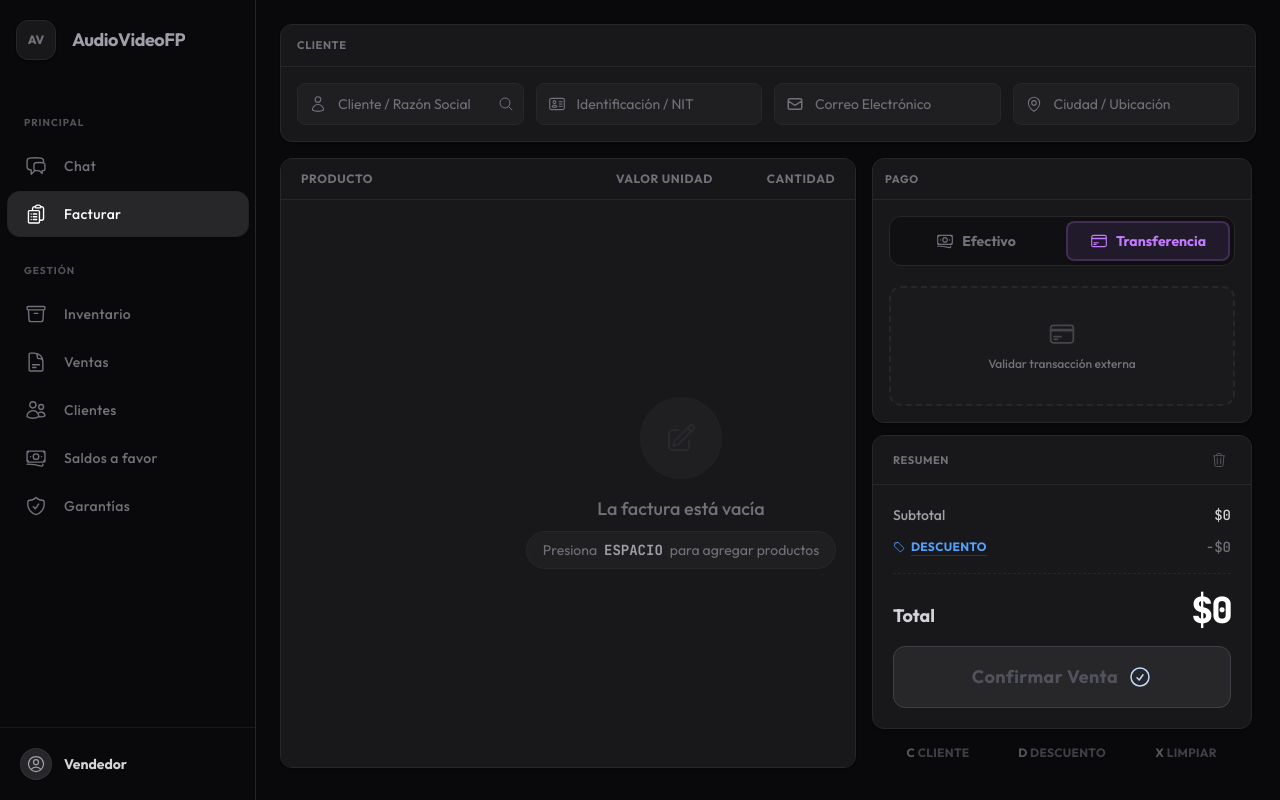
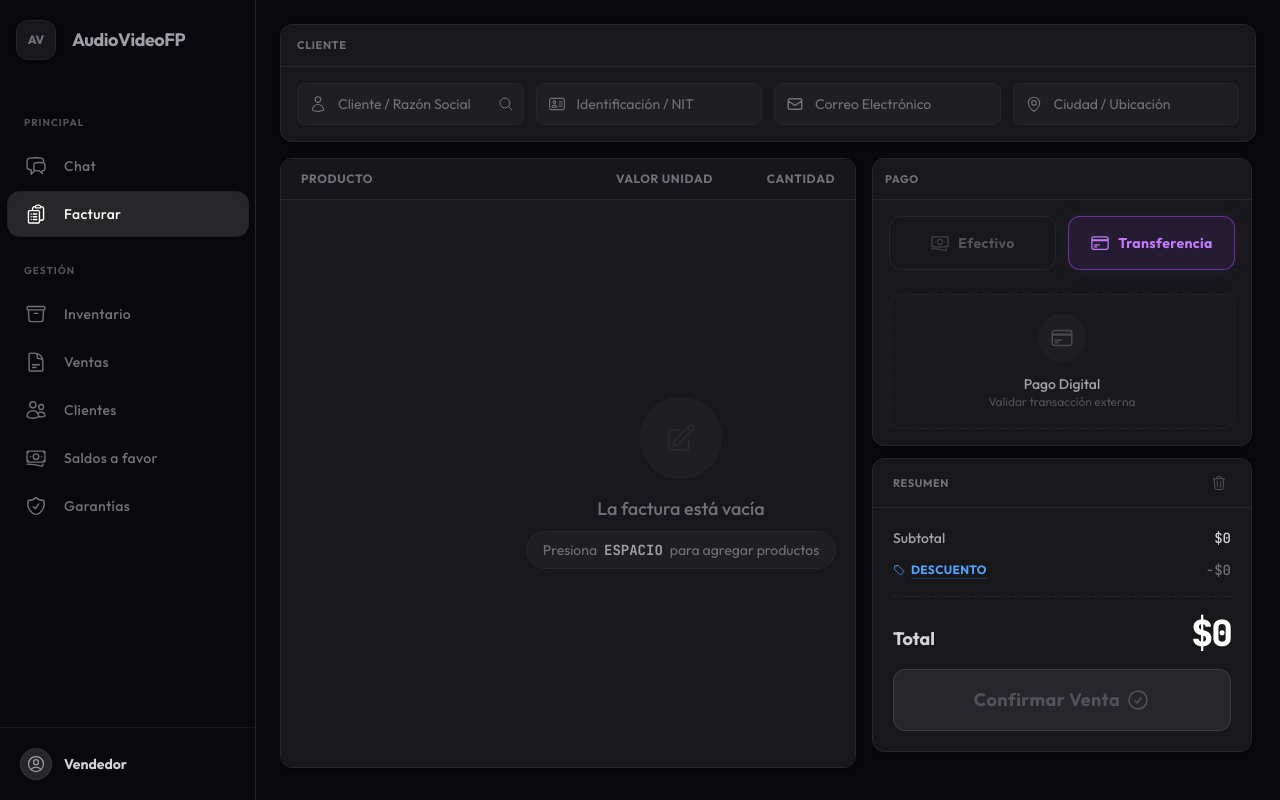
Before and after one commit to Sebasxs/smart-pos, a React (Vite) app in the folder client/: page /billing in a window 1280 px wide. Both pictures are taken after a click on the button "Transferencia". Built offline with nearby package versions, Linux system fonts and the light colour scheme.

Commit message:
feat(ui): enhance BillingTotals and PaymentWidget components with improved styling and layout

```diff
--- a/client/src/components/billing/BillingTotals.tsx
+++ b/client/src/components/billing/BillingTotals.tsx
@@ -32,7 +32,7 @@ export const BillingTotals = ({
             </h2>
             <button
                onClick={onDiscard}
-               className="text-zinc-600 hover:text-red-400 transition-colors p-1"
+               className="text-zinc-600 hover:text-red-400 transition-colors p-1 cursor-pointer"
                title="Limpiar todo"
             >
                <HiOutlineTrash size={16} />
@@ -60,7 +60,7 @@ export const BillingTotals = ({
                   </button>
                   <div className="flex items-center gap-2">
                      {discount.value > 0 && (
-                        <span className="text-zinc-500 text-xs">
+                        <span className="text-zinc-500 text-md">
                            ({discount.type === 'percentage' ? `${discount.value}%` : '$'})
                         </span>
                      )}
@@ -87,7 +87,7 @@ export const BillingTotals = ({
                   disabled={!isPaymentValid || isProcessing}
                   className={`
                      w-full font-bold py-4 rounded-xl text-lg tracking-wide
-                     transition-all duration-200 shadow-lg flex justify-center items-center gap-2.5
+                     transition-all duration-200 shadow-lg flex justify-center items-center gap-1.5
                      group relative overflow-hidden
                      ${
                         isPaymentValid && !isProcessing
@@ -104,7 +104,9 @@ export const BillingTotals = ({
                      <>
                         <span>Confirmar Venta</span>
                         <HiOutlineCheckCircle
-                           className="text-blue-200 group-hover:text-white transition-colors"
+                           className={`group-hover:text-white transition-colors ${
+                              isPaymentValid ? 'text-blue-200' : 'text-zinc-600'
+                           }`}
                            size={24}
                         />
                      </>
--- a/client/src/components/billing/PaymentWidget.tsx
+++ b/client/src/components/billing/PaymentWidget.tsx
@@ -25,38 +25,70 @@ export const PaymentWidget = ({ total }: PaymentWidgetProps) => {
          </div>
 
          <div className="p-4 flex flex-col gap-5">
-            {/* Segmented Control */}
-            <div className="bg-zinc-950/50 p-1 rounded-xl flex relative gap-2 border border-zinc-800">
+            {/* CAMBIO: Toggle moderno estilo "Card" Grid */}
+            <div className="grid grid-cols-2 gap-3 pb-1">
+               {/* Opción Efectivo */}
                <button
                   onClick={() => setCheckoutData({ paymentMethod: 'cash' })}
-                  className={`flex-1 flex items-center justify-center gap-2 py-2 rounded-lg text-sm font-bold transition-all z-10 cursor-pointer ${
-                     paymentMethod === 'cash'
-                        ? 'text-zinc-200 bg-zinc-400/10 border-2 border-green-400/20 shadow-sm'
-                        : 'text-zinc-500 hover:text-zinc-300 border-2 border-transparent'
-                  }`}
+                  className={`
+                     relative flex flex-row items-center justify-center gap-2 py-4 px-2 rounded-xl border
+                     transition-all duration-200 cursor-pointer group overflow-hidden
+                     ${
+                        paymentMethod === 'cash'
+                           ? 'bg-emerald-500/10 border-emerald-500/50 text-emerald-400 shadow-[0_0_20px_-5px_rgba(16,185,129,0.2)]'
+                           : 'bg-zinc-900/50 border-zinc-800 text-zinc-600 hover:bg-zinc-800 hover:border-zinc-700 hover:text-zinc-300'
+                     }
+                  `}
                >
-                  <HiOutlineBanknotes size={18} /> Efectivo
+                  <div
+                     className={`
+                     rounded-lg transition-colors duration-200
+                     ${paymentMethod === 'cash' ? 'text-emerald-400' : 'text-zinc-700'}
+                  `}
+                  >
+                     <HiOutlineBanknotes size={20} />
+                  </div>
+                  <span className="font-bold text-sm tracking-wide">Efectivo</span>
                </button>
+
+               {/* Opción Transferencia */}
                <button
                   onClick={() => setCheckoutData({ paymentMethod: 'transfer' })}
-                  className={`flex-1 flex items-center justify-center gap-2 py-2 rounded-lg text-sm font-bold transition-all z-10 cursor-pointer ${
-                     paymentMethod === 'transfer'
-                        ? 'text-purple-400 bg-purple-400/10 border-2 border-purple-400/20 shadow-sm'
-                        : 'text-zinc-500 hover:text-zinc-300 border-2 border-transparent'
-                  }`}
+                  className={`
+                     relative flex flex-row items-center justify-center gap-2 py-4 px-2 rounded-xl border
+                     transition-all duration-200 cursor-pointer group overflow-hidden
+                     ${
+                        paymentMethod === 'transfer'
+                           ? 'bg-purple-500/10 border-purple-500/50 text-purple-400 shadow-[0_0_20px_-5px_rgba(168,85,247,0.2)]'
+                           : 'bg-zinc-900/50 border-zinc-800 text-zinc-600 hover:bg-zinc-800 hover:border-zinc-700 hover:text-zinc-300'
+                     }
+                  `}
                >
-                  <HiOutlineCreditCard size={18} /> Transferencia
+                  <div
+                     className={`
+                     rounded-lg transition-colors duration-200
+                                          ${
+                                             paymentMethod === 'cash'
+                                                ? 'text-zinc-700'
+                                                : 'text-purple-400'
+                                          }
+
+                  `}
+                  >
+                     <HiOutlineCreditCard size={20} />
+                  </div>
+                  <span className="font-bold text-sm tracking-wide">Transferencia</span>
                </button>
             </div>
 
-            {/* Contenido Condicional (Sin animaciones CSS para evitar glitch) */}
+            {/* Contenido Condicional */}
             {paymentMethod === 'cash' ? (
                <div className="space-y-4">
                   <div className="relative group">
                      <label className="absolute -top-2.5 left-2 bg-zinc-900 px-2 text-[10px] font-bold text-zinc-500 uppercase tracking-wider">
                         Recibido
                      </label>
-                     <div className="flex items-center border border-zinc-700 rounded-xl px-4 py-3 bg-zinc-800/30 focus-within:bg-zinc-800/50 focus-within:border-green-500/50 transition-all">
+                     <div className="flex items-center border border-zinc-700 rounded-xl px-4 py-3 bg-zinc-800/30 focus-within:bg-zinc-800/50 focus-within:border-emerald-500/50 transition-all">
                         <span className="text-zinc-500 text-xl font-medium mr-2">$</span>
                         <input
                            type="text"
@@ -68,11 +100,13 @@ export const PaymentWidget = ({ total }: PaymentWidgetProps) => {
                      </div>
                   </div>
 
-                  <div className="flex justify-between items-center px-2 py-2 rounded-lg border border-zinc-800/50">
-                     <span className="text-xs font-bold text-zinc-500 uppercase">Cambio</span>
+                  <div className="flex justify-between items-center px-3 py-2.5 rounded-xl border border-zinc-800/50 bg-zinc-900/30">
+                     <span className="text-xs font-bold text-zinc-500 uppercase tracking-wide">
+                        Cambio
+                     </span>
                      <span
                         className={`text-2xl font-mono font-bold ${
-                           change > 0 ? 'text-green-400' : 'text-zinc-600'
+                           change > 0 ? 'text-emerald-400' : 'text-zinc-600'
                         }`}
                      >
                         ${change.toLocaleString('es-CO')}
@@ -80,9 +114,14 @@ export const PaymentWidget = ({ total }: PaymentWidgetProps) => {
                   </div>
                </div>
             ) : (
-               <div className="h-[120px] flex flex-col items-center justify-center text-center border-2 border-dashed border-zinc-800 rounded-xl bg-zinc-800/20 text-zinc-500 gap-2">
-                  <HiOutlineCreditCard size={28} className="opacity-50" />
-                  <span className="text-xs font-medium">Validar transacción externa</span>
+               <div className="h-[135px] flex flex-col items-center justify-center text-center border border-dashed border-zinc-800 rounded-xl bg-zinc-800/10 text-zinc-500 gap-3">
+                  <div className="p-3 bg-zinc-800/50 rounded-full">
+                     <HiOutlineCreditCard size={24} className="opacity-50" />
+                  </div>
+                  <div className="flex flex-col">
+                     <span className="text-sm font-medium text-zinc-400">Pago Digital</span>
+                     <span className="text-xs text-zinc-600">Validar transacción externa</span>
+                  </div>
                </div>
             )}
          </div>
```
